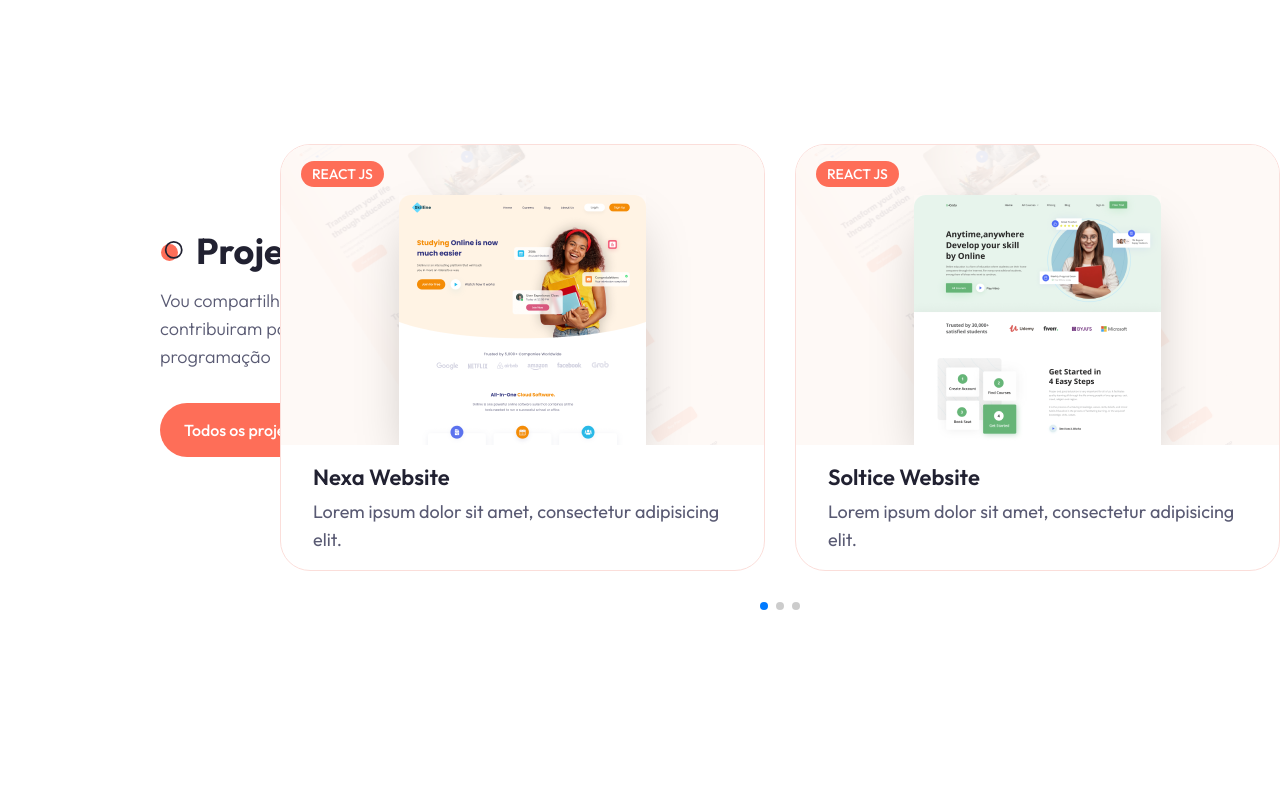
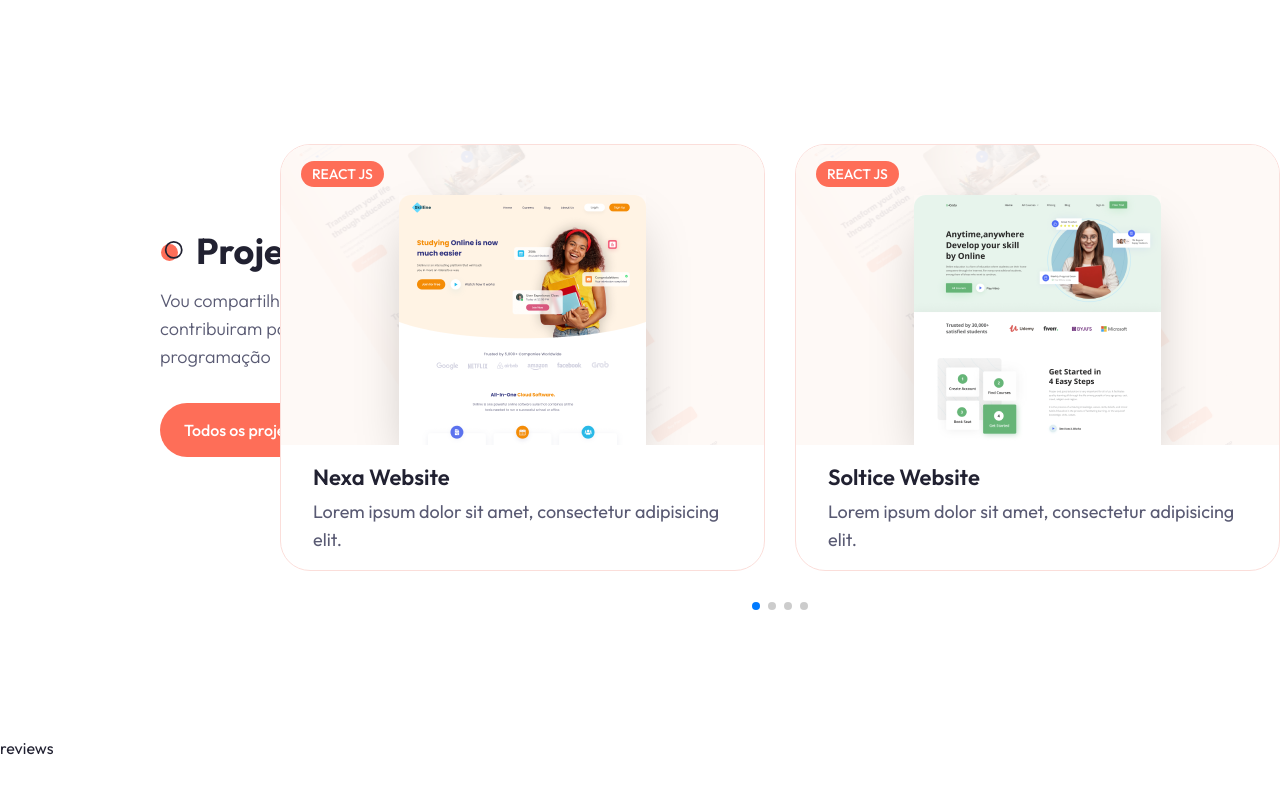
Before and after one commit to SamuelGranados/samuel-granados, a Next.js app: page / in a window 1280 px wide. Shown: the part 2069-2863 px from the top of the page. Built offline with nearby package versions, Linux system fonts and the light colour scheme.

Commit message:
reviews desenvolvimento

```diff
--- a/app/page.jsx
+++ b/app/page.jsx
@@ -1,6 +1,7 @@
 // components
 import About from "@/components/About";
 import Hero from "@/components/Hero";
+import Reviews from "@/components/Reviews";
 import Services from "@/components/Services";
 import Work from "@/components/Work";
 
@@ -11,6 +12,7 @@ export default function Home() {
       <About />
       <Services />
       <Work />
+      <Reviews />
     </main>
   );
 }
--- a/components/ProjectCard.jsx
+++ b/components/ProjectCard.jsx
@@ -21,8 +21,8 @@ const ProjectCard = ({ project }) => {
                     />
                     {/* btn link */}
                     <div className="flex gap-x-4">
-                        <Link href={project.link} className="bg-secondary w-[54px] h-[54px] rounded-full flex justify-center items-center scale-0 opacity-0 group-hover:scale-100 group-hover:opacity-100 transition-all duration-200"><Link2Icon className="text-white" /></Link>
-                        <Link href={project.github} className="bg-secondary w-[54px] h-[54px] rounded-full flex justify-center items-center scale-0 opacity-0 group-hover:scale-100 group-hover:opacity-100 transition-all duration-300"><GitHubLogoIcon className="text-white" /></Link>
+                        <Link href={project.link} target="_blank" className="bg-secondary w-[54px] h-[54px] rounded-full flex justify-center items-center scale-0 opacity-0 group-hover:scale-100 group-hover:opacity-100 transition-all duration-200"><Link2Icon className="text-white" target="_blank" /></Link>
+                        <Link href={project.github} target="_blank" className="bg-secondary w-[54px] h-[54px] rounded-full flex justify-center items-center scale-0 opacity-0 group-hover:scale-100 group-hover:opacity-100 transition-all duration-300"><GitHubLogoIcon className="text-white" target="_blank" /></Link>
                     </div>
                 </div>
             </CardHeader>
--- /dev/null
+++ b/components/Reviews.jsx
@@ -0,0 +1,65 @@
+'use client';
+
+import Image from 'next/image';
+
+import { Card, CardDescription, CardHeader, CardTitle, } from '@/components/ui/card';
+
+// import swiper react components
+import { Swiper, SwiperSlide } from 'swiper/react';
+
+// import swiper styles
+import 'swiper/css';
+import 'swiper/css/pagination';
+
+// import required module
+import { Pagination } from 'swiper/modules';
+
+const reviewsData = [
+    {
+        avatar: '/reviews/avatar-1.png',
+        name: 'Richard Thompson',
+        job: 'Chef',
+        review: 'Lorem ipsum dolor sit amet consectetur adipisicing elit. Aut quas beatae vero nam similique nihil asperiores incidunt, et minima culpa voluptas ducimus repellat dolores natus corporis.',
+    },
+    {
+        avatar: '/reviews/avatar-2.png',
+        name: 'Evelyn Anderson',
+        job: 'Interior Designer',
+        review: 'Lorem ipsum dolor sit amet consectetur adipisicing elit. Aut quas beatae vero nam similique nihil asperiores incidunt, et minima culpa voluptas ducimus repellat dolores natus corporis.',
+    },
+    {
+        avatar: '/reviews/avatar-3.png',
+        name: 'Jhon Age',
+        job: 'Game Dev',
+        review: 'Lorem ipsum dolor sit amet consectetur adipisicing elit. Aut quas beatae vero nam similique nihil asperiores incidunt, et minima culpa voluptas ducimus repellat dolores natus corporis.',
+    },
+    {
+        avatar: '/reviews/avatar-4.png',
+        name: 'Emily Smith',
+        job: 'Therapist',
+        review: 'Lorem ipsum dolor sit amet consectetur adipisicing elit. Aut quas beatae vero nam similique nihil asperiores incidunt, et minima culpa voluptas ducimus repellat dolores natus corporis.',
+    },
+    {
+        avatar: '/reviews/avatar-5.png',
+        name: 'Oliver Taylor',
+        job: 'Engineer',
+        review: 'Lorem ipsum dolor sit amet consectetur adipisicing elit. Aut quas beatae vero nam similique nihil asperiores incidunt, et minima culpa voluptas ducimus repellat dolores natus corporis.',
+    },
+    {
+        avatar: '/reviews/avatar-6.png',
+        name: 'Mason Wilson',
+        job: 'Video Editor',
+        review: 'Lorem ipsum dolor sit amet consectetur adipisicing elit. Aut quas beatae vero nam similique nihil asperiores incidunt, et minima culpa voluptas ducimus repellat dolores natus corporis.',
+    },
+];
+
+const Reviews = () => {
+return (
+    <section>
+        <h2>reviews</h2>
+    </section>
+
+);
+};
+
+export default Reviews;
--- a/components/Work.jsx
+++ b/components/Work.jsx
@@ -45,13 +45,13 @@ const projectData = [
         github: '/',
     },
     {
-        image: '/work/1.png',
+        image: '/work/5.png',
         category: 'next js',
-        name: 'Evolve Website',
+        name: 'Alura Plus',
         description:
-            'Lorem ipsum dolor sit amet, consectetur adipisicing elit.',
-        link: '/',
-        github: '/',
+            'Desenvolvi esta leading page para consolidar conceitos de grids CSS',
+        link: 'https://alura-plus-three-inky.vercel.app/',
+        github: 'https://github.com/SamuelGranados/alura-plus',
     },
     {
         image: '/work/3.png',
@@ -125,7 +125,7 @@ const Work = () => {
                         pagination={{ clickable: true }}
                     >
                         {/* show only the first 4 projects for de slides */}
-                        {projectData.slice(0, 4).map((project, index) => {
+                        {projectData.slice(0, 5).map((project, index) => {
                             return (
                                 <SwiperSlide key={index}>
                                     <ProjectCard project={project} />
```
Also changed, not shown: public/work/5.png (added).
